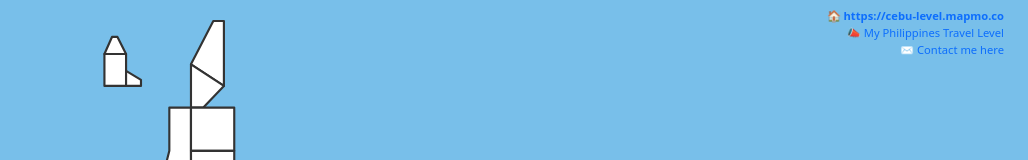
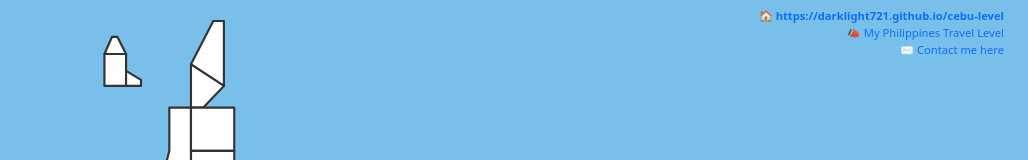
Before and after one commit to darklight721/cebu-level, a React (Vite) app: page / in a window 1280 px wide. Shown: the top 160 px of the page, without its empty margins (252-1280 px from the left). Built offline with nearby package versions, Linux system fonts and the light colour scheme.

Commit message:
Change url back to default github pages url

```diff
--- a/index.html
+++ b/index.html
@@ -26,7 +26,10 @@
       content="Nalaagan na ba nimo tibuok Cebu? Track your travels using Cebu Travel Level!"
     />
     <meta property="og:type" content="website" />
-    <meta property="og:url" content="https://cebu-level.mapmo.co/" />
+    <meta
+      property="og:url"
+      content="https://darklight721.github.io/cebu-level/"
+    />
     <meta property="og:title" content="Cebu Travel Level" />
     <meta
       property="og:description"
@@ -34,7 +37,7 @@
     />
     <meta
       property="og:image"
-      content="https://cebu-level.mapmo.co/cebulevel.png"
+      content="https://darklight721.github.io/cebu-level/cebulevel.png"
     />
     <meta property="twitter:card" content="summary_large_image" />
   </head>
--- a/src/data.ts
+++ b/src/data.ts
@@ -364,4 +364,4 @@ export function validateResult(data: any): data is Result {
   )
 }
 
-export const HOME_URL = 'https://cebu-level.mapmo.co'
+export const HOME_URL = 'https://darklight721.github.io/cebu-level'
--- a/vite.config.ts
+++ b/vite.config.ts
@@ -4,4 +4,5 @@ import react from '@vitejs/plugin-react-swc'
 // https://vitejs.dev/config/
 export default defineConfig({
   plugins: [react()],
+  base: '/cebu-level/',
 })
```
